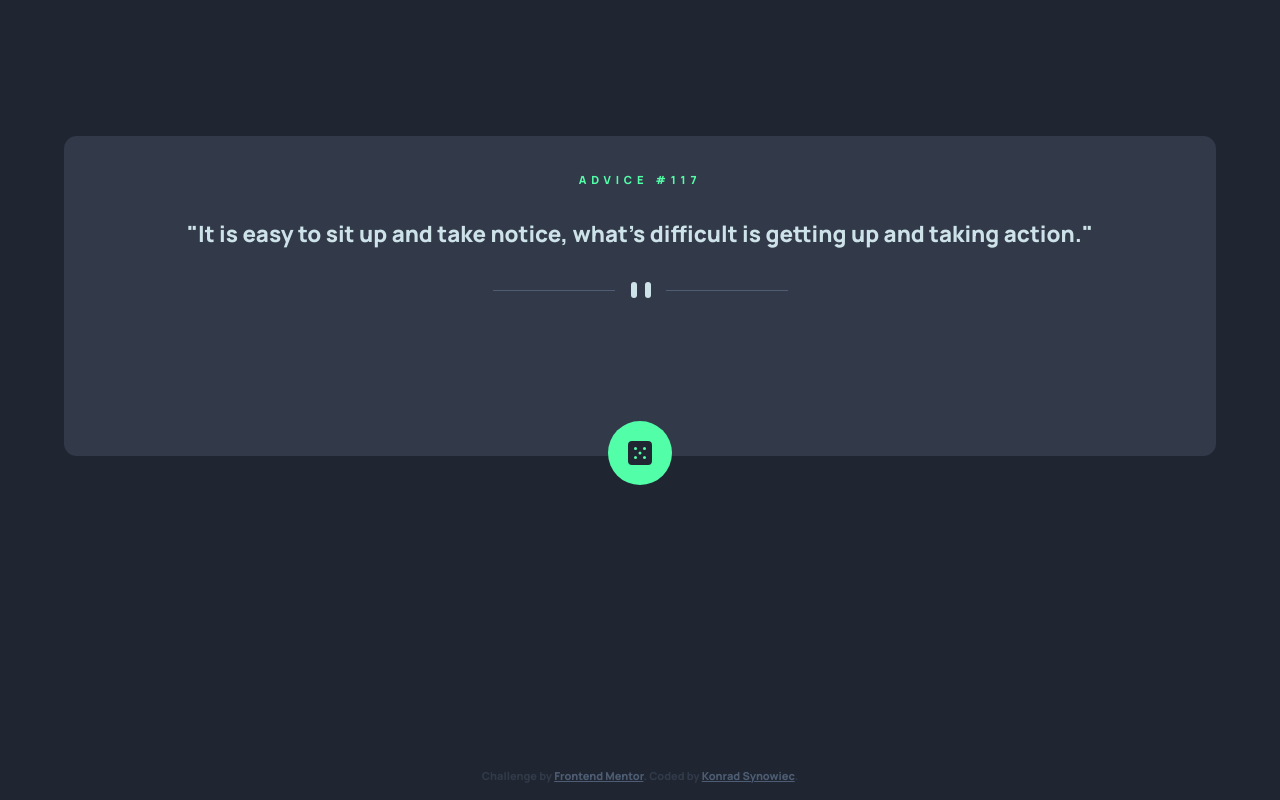
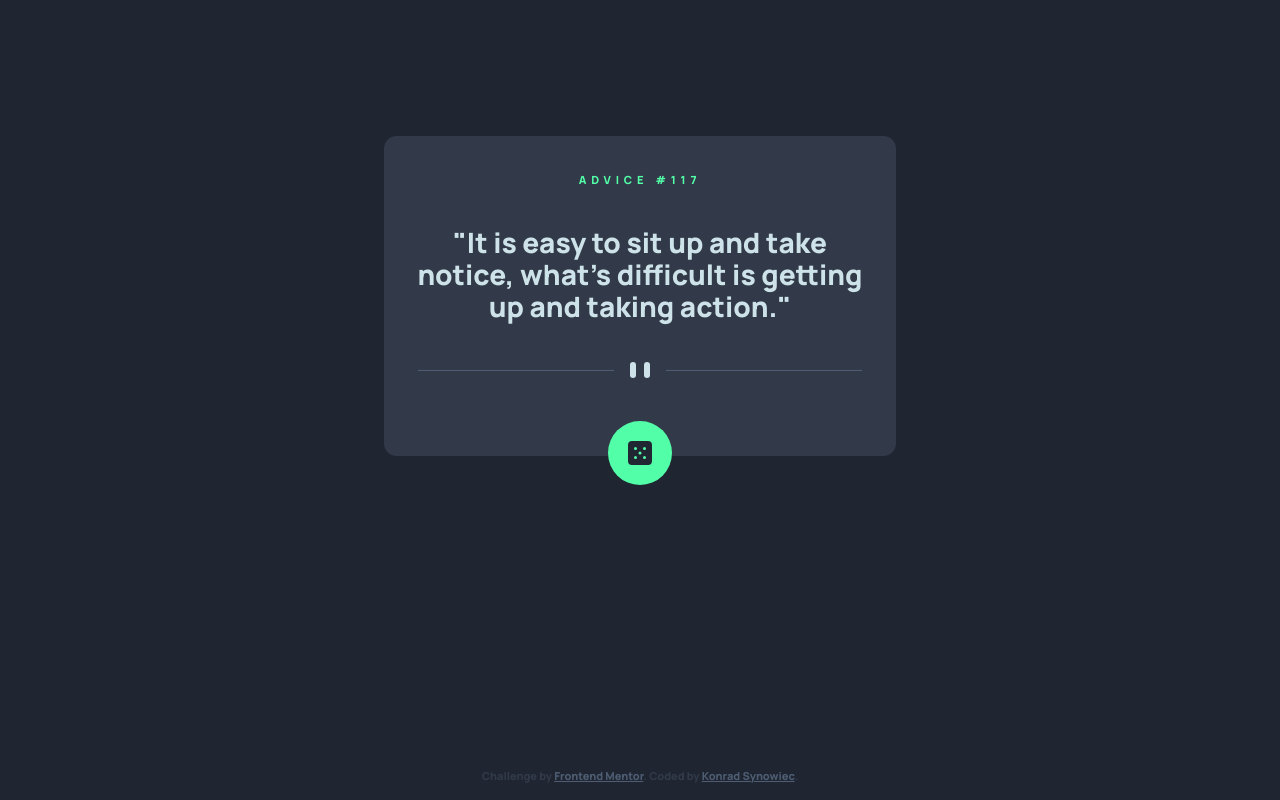
Before and after one commit to syn400/Advice-generator-app, a plain HTML site: page index.html in a window 1280 px wide. Drawn offline with Linux system fonts and the light colour scheme.

Commit message:
Making responsive design

```diff
--- a/style.scss
+++ b/style.scss
@@ -65,7 +65,6 @@ div.attribution {
     .img-pattern {
         background-image: url("images/pattern-divider-mobile.svg");
         background-repeat: no-repeat;
-        background-size: contain;
         background-position: center;
         width: 100%;
         height: 1rem;
@@ -90,3 +89,25 @@ div.attribution {
         }
     }
 }
+
+
+@media screen and (min-width: 415px) {
+    #advice-container {
+        height: 18rem;
+
+        .img-pattern {
+            background-image: url("images/pattern-divider-desktop.svg");
+        }
+    }
+}
+
+@media screen and (min-width: 560px) {
+    #advice-container {
+        height: 20rem;
+        max-width: 32rem;
+        q#advice {
+            font-size: 1.75rem;
+            margin: 2.5rem 0;
+        }
+    }
+}
```
Also changed, not shown: style.css, 1 other file.
